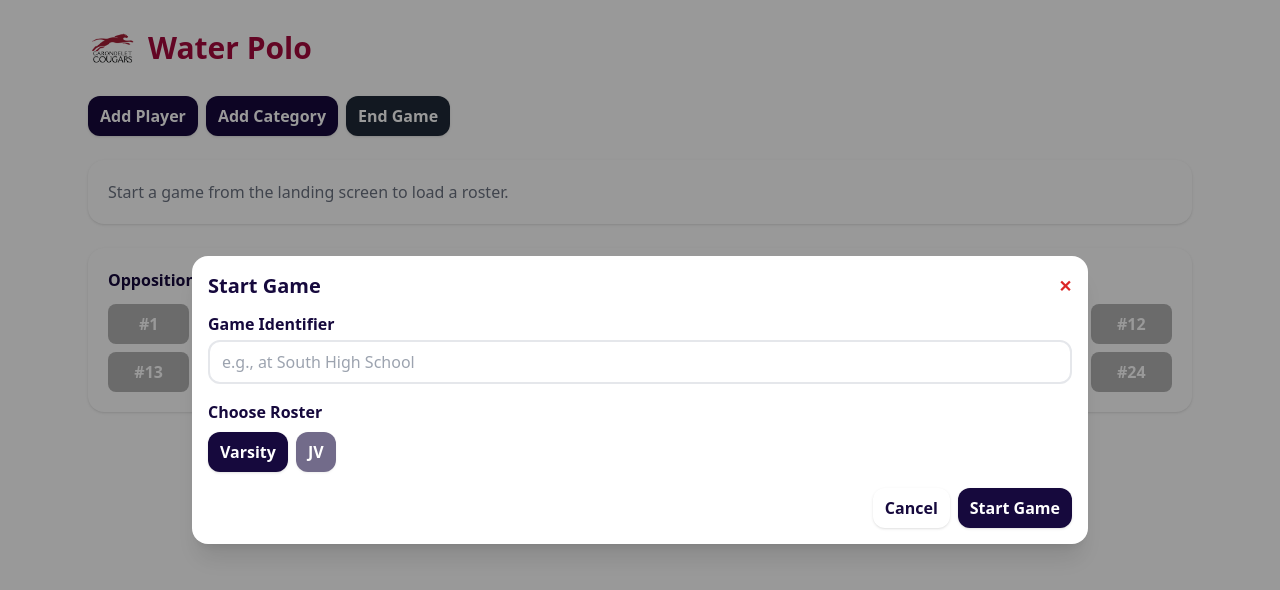
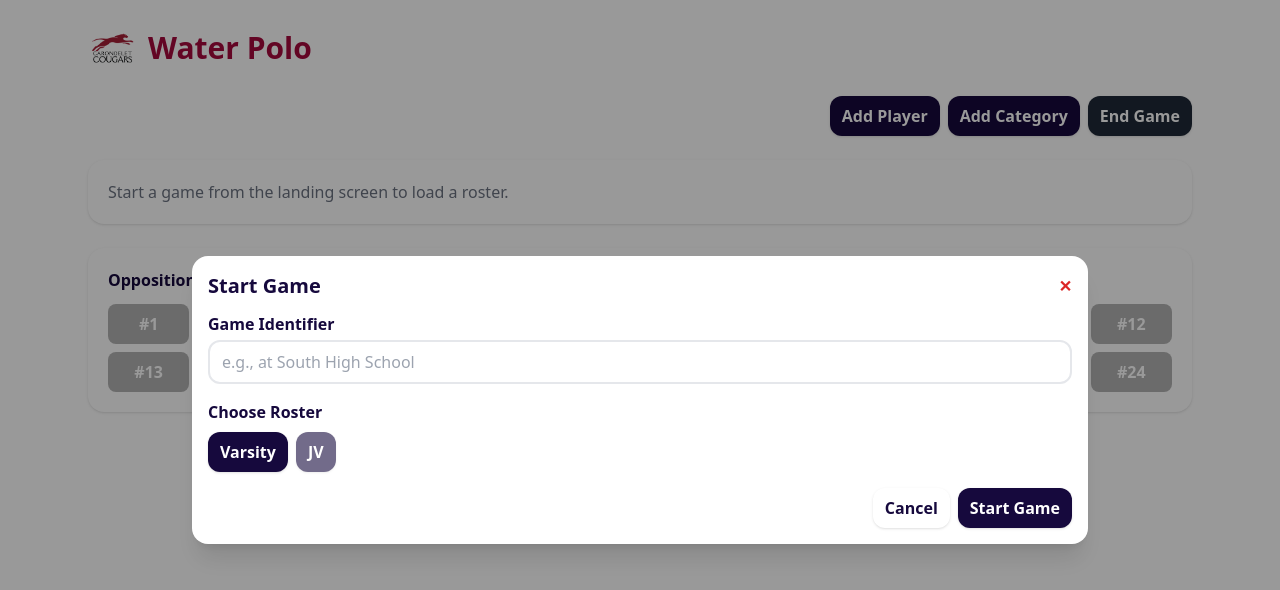
Before and after one commit to jlewis-cpu/water-polo-tracker, a React (Vite) app: page / in a window 1280 px wide. Shown: the top 590 px of the page. Built offline with nearby package versions, Linux system fonts and the light colour scheme.

Commit message:
Fix: right justify take 2

```diff
--- a/src/App.jsx
+++ b/src/App.jsx
@@ -494,8 +494,8 @@ export default function App() {
       </header>
 
       {/* Controls row (NOTE: no Varsity/JV here; those live on the landing) */}
-      <div className="flex flex-col gap-3 sm:flex-row sm:items-end sm:gap-3 mb-6">
-        <div className="flex gap-2 flex-wrap justify-end">
+      <div className="flex justify-end mb-6">
+        <div className="flex gap-2 flex-wrap">
           <Button className="btn-primary" onClick={() => setShowPlayerModal(true)}>Add Player</Button>
           <Button className="btn-primary" onClick={() => openAddCategory()}>Add Category</Button>
           <Button onClick={endGame} className="bg-gray-800 text-white">End Game</Button>
```
